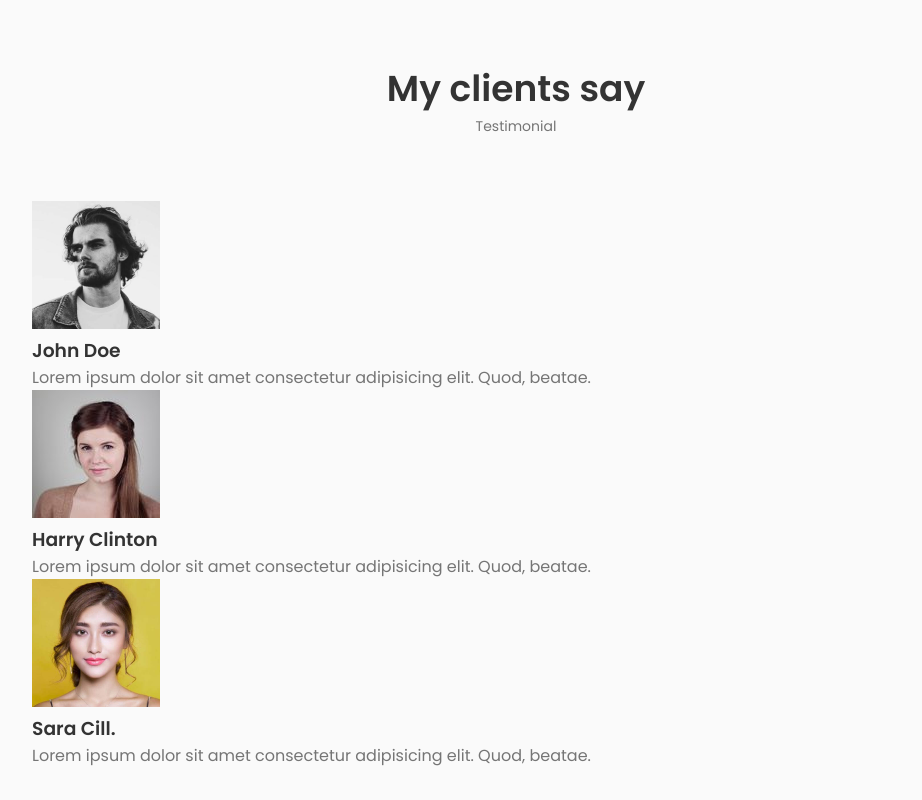
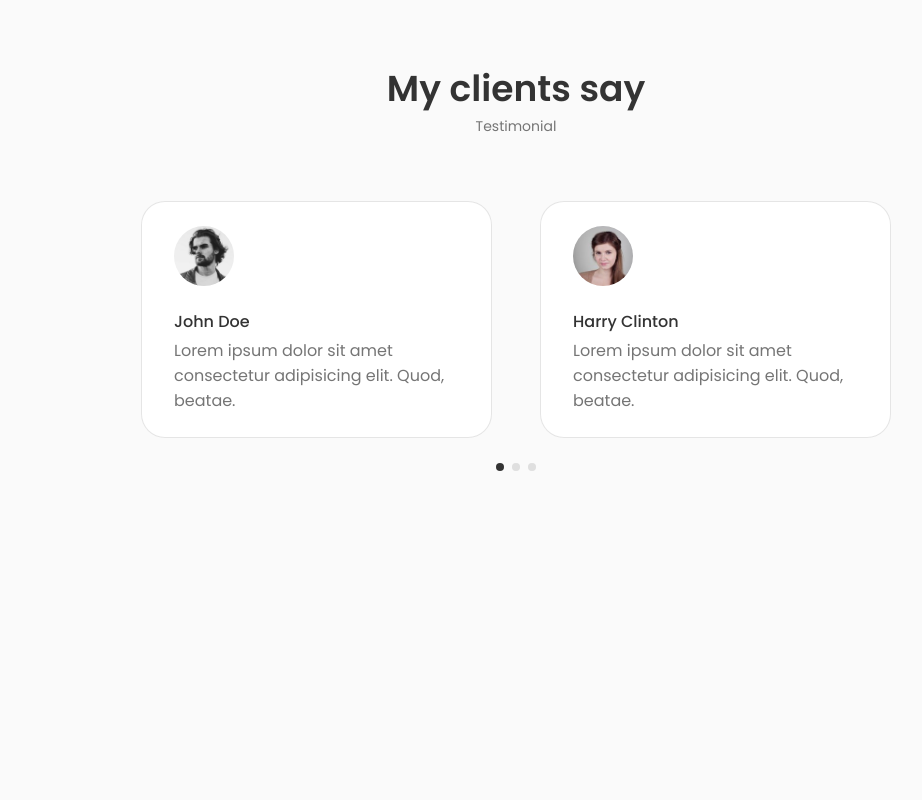
Before and after one commit to kirbybucket/react-website, a React (Create React App) app: page / in a window 1280 px wide. Shown: the part 3373-4173 px from the top of the page, without its empty margins (124-1046 px from the left). After the commit the page ends 3891 px from the top, so only its background shows below. Built offline with nearby package versions, Linux system fonts and the light colour scheme.

Commit message:
feat(testimonials): implement swipeable carousel with pagination
- Integrate Swiper.js for interactive testimonial carousel
- Add responsive breakpoints for mobile/desktop layouts
- Customize pagination bullets to match site theme
- Configure infinite loop and grab cursor interactions

```diff
--- a/package.json
+++ b/package.json
@@ -5,7 +5,8 @@
   "dependencies": {
     "react": "^19.0.0",
     "react-dom": "^19.0.0",
-    "react-scripts": "5.0.1"
+    "react-scripts": "5.0.1",
+    "swiper": "^11.2.6"
   },
   "scripts": {
     "start": "react-scripts start",
--- a/src/components/testimonials/Testimonials.jsx
+++ b/src/components/testimonials/Testimonials.jsx
@@ -1,6 +1,16 @@
-import React from 'react'
+import React from 'react';
 import "./testimonials.css";
 import { Data } from './Data';
+
+// Import Swiper React components
+import { Swiper, SwiperSlide } from 'swiper/react';
+
+// Import Swiper styles
+import 'swiper/css';
+import 'swiper/css/pagination';
+
+// import required modules
+import { Pagination } from 'swiper/modules';
 
 const Testimonials = () => {
     return (
@@ -8,17 +18,34 @@
             <h2 className="section__title">My clients say</h2>
             <span className="section__subtitle">Testimonial</span>
 
-            <div className="testimonial__container">
+            <Swiper className="testimonial__container"
+                    loop={true}
+                    grabCursor={true}
+                    spaceBetween={24}
+                    pagination={{
+                      clickable: true,
+                    }}
+                    breakpoints={{
+                      576: {
+                        slidesPerView: 2,
+                      },
+                      768: {
+                        slidesPerView: 2,
+                        spaceBetween: 48,
+                      },
+                    }}
+                    modules={[Pagination]}
+            >
                 {Data.map(({ id, image, title, description }) => {
                     return (
-                        <div className="testimonial__card" key={id}>
+                        <SwiperSlide className="testimonial__card" key={id}>
                             <img src={image} alt="" className="testimonial__img" />
                             <h3 className="testimonial__name">{title}</h3>
                             <p className="testimonial__description">{description}</p>
-                        </div>
+                        </SwiperSlide>
                     )
                 })}
-            </div>
+            </Swiper>
         </section>
     )
 }
--- a/src/components/testimonials/testimonials.css
+++ b/src/components/testimonials/testimonials.css
@@ -0,0 +1,48 @@
+.testimonial__container {
+    width: 750px;
+}
+
+.testimonial__card {
+    background-color: var(--container-color);
+    border: 1px solid rgba(0, 0, 0, 0.1);
+    padding: 1.5rem 2rem;
+    border-radius: 1.5rem;
+    margin-bottom: var(--mb-3);
+}
+
+.testimonial__img {
+    width: 60px;
+    border-radius: 3rem;
+    margin-bottom: var(--mb-1);
+}
+
+.testimonial__name {
+    font-size: var(--normal-font-size);
+    font-weight: var(--font-medium);
+    margin-bottom: var(--mb-0-25);
+}
+
+.testimonial__description {
+    font-size: var(--normal-font-size);
+}
+
+/* Swiper Class */
+.swiper-pagination-bullet {
+    background-color: var(--text-color) !important;
+}
+
+.swiper-pagination-bullet-active {
+    background-color: var(--title-color) !important;
+}
+
+/*=============== BREAKPOINTS ===============*/
+/* For large devices */
+@media screen and (max-width: 992px) {
+    .testimonial__container {
+        width: initial;
+    }
+
+    .testimonial__card {
+        padding: 1.25rem 1.5rem;
+    }
+}
```
Also changed, not shown: 1 other file (tests, documents, lock files or other folders).
